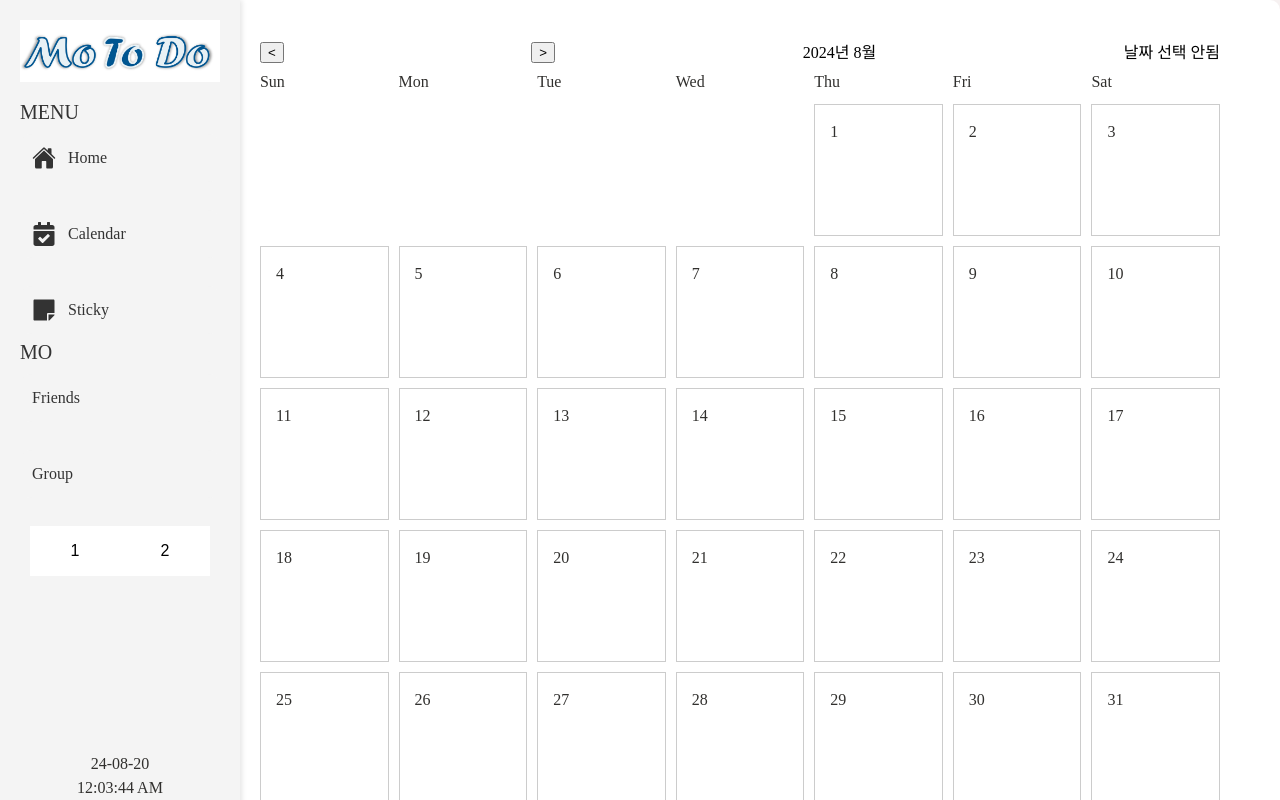
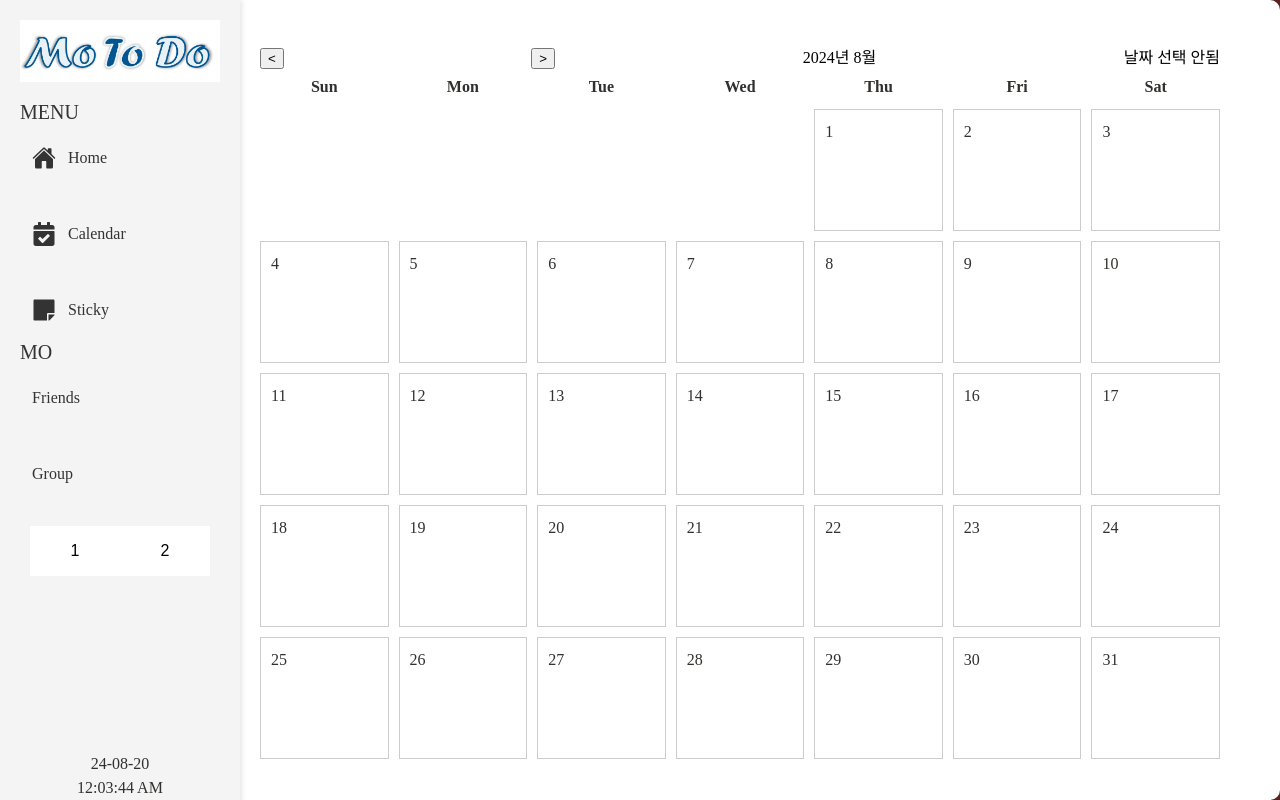
Before and after one commit to KimSnowFlower/MoToDo, a React (Create React App) app in the folder client/: page /calendar in a window 1280 px wide. Built offline with nearby package versions, Linux system fonts and the light colour scheme.

Commit message:
20240919

```diff
--- a/client/src/Components/Calendar/Calendar.module.css
+++ b/client/src/Components/Calendar/Calendar.module.css
@@ -4,7 +4,7 @@
   height: 100%;
   margin-left: 200px;
   padding: 100px;
-  background-color: #F6F1F1;
+  background-color: #582121;
 }
 
 .calendarContainer {
@@ -16,7 +16,6 @@
   background-color: #ffffff;
   border-radius: 10px;
   width: 100%;
-  height: 90%;
 }
 
 .calendarHeader {
@@ -36,22 +35,32 @@
   gap: 10px;
   width: 100%;
   background-color: #ffffff;
-  border-radius: 0 0 10px 10px;
+  border-radius: 0 0 10px 10px; ;
 }
 
 .calendarDay {
   position: relative;
-  padding: 15px;
+  padding: 10px;
   border: 1px solid #ccc;
   background-color: #ffffff;
   transition: background-color 0.3s ease, box-shadow 0.3s ease;
   cursor: pointer;
-  min-height: 80px;
+  min-height: 60px;
 }
 
 .calendarDay:hover {
   background-color: #e0e0e0;
   box-shadow: 0 2px 4px rgba(0, 0, 0, 0.1);
+}
+
+.calendarDayEmpty {
+  border: none;
+  background: transparent;
+}
+
+.calendarDayName{
+  font-weight: bold;
+  text-align: center;
 }
 
 .eventTitle {
@@ -67,8 +76,8 @@
   position: absolute;
   top: 4px;
   right: 4px;
-  width: 24px;  /* 아이콘 크기 조정 */
-  height: 24px;
+  width: 30px;  /* 아이콘 크기 조정 */
+  height: 30px;
   cursor: pointer;
 }
 
```
